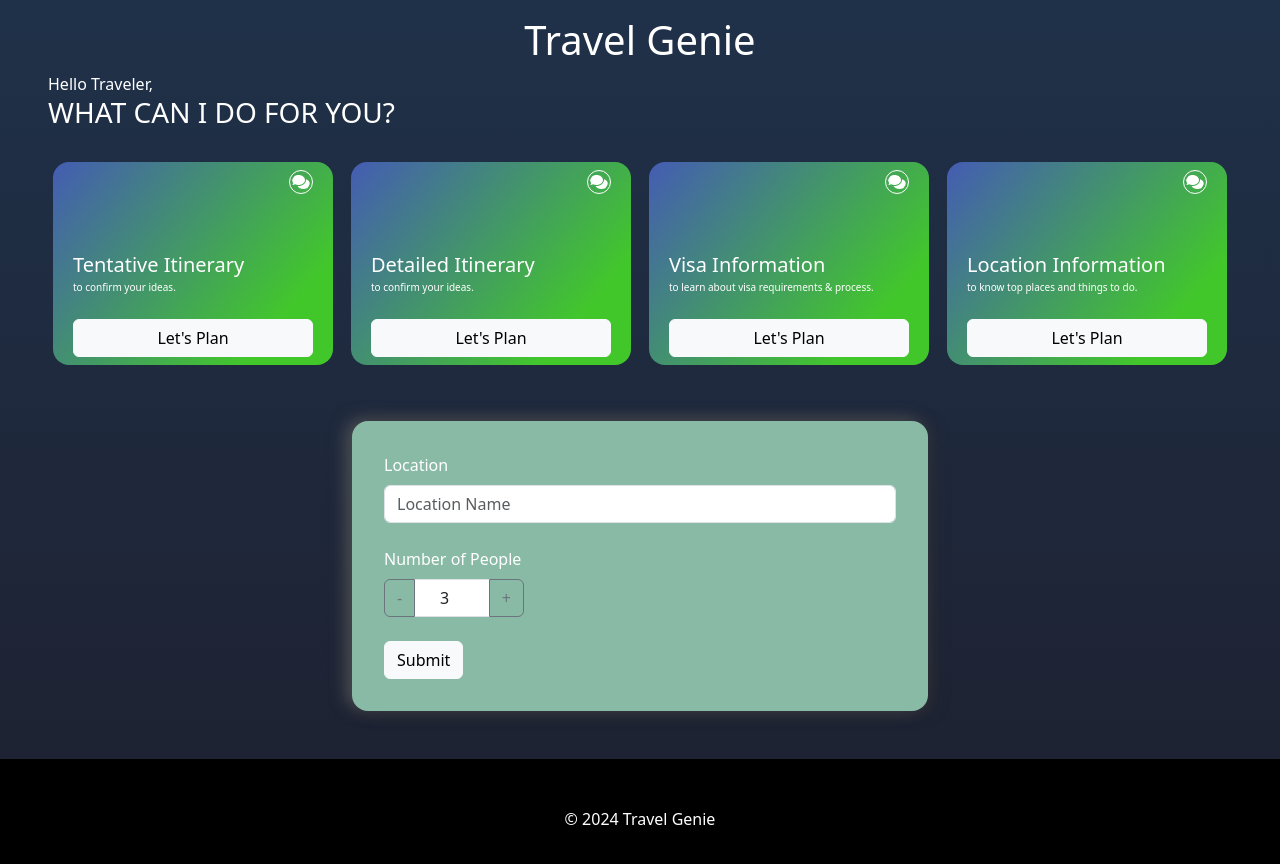
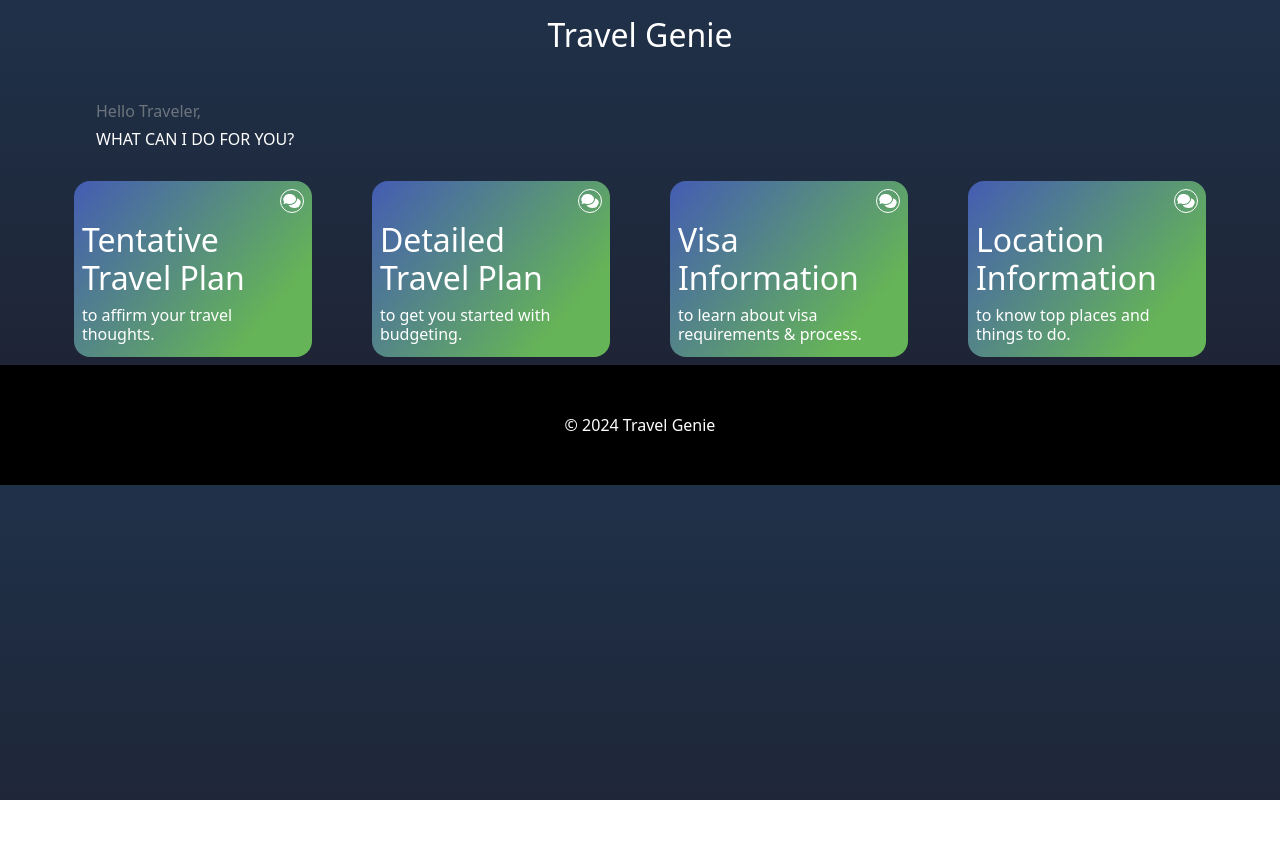
Before and after one commit to divyanshunaudiyal/itenary, a React (Vite) app: page / in a window 1280 px wide. Shown: the top 864 px of the page. After the commit the page ends 800 px from the top, so only its background shows below. Built offline with nearby package versions, Linux system fonts and the light colour scheme.

Commit message:
changed thumbnails for selected page

```diff
--- a/src/App.css
+++ b/src/App.css
@@ -5,6 +5,9 @@ body {
     rgba(30, 32, 47, 1) 0%,
     rgba(31, 49, 73, 1) 100%
   );
+}
+a {
+  text-decoration: none !important;
 }
 
 nav > .container {
@@ -23,7 +26,7 @@ nav > .container > .navbar-nav {
   background: rgb(34, 195, 203);
   background: linear-gradient(
     -50deg,
-    rgb(66, 199, 43) 20%,
+    rgb(101 180 87) 20%,
     rgb(68, 92, 179) 100%
   );
 }
@@ -78,6 +81,11 @@ footer {
 }
 @media screen and (min-width: 980px) {
   .col-lg-3 {
-    width: 23.5% !important;
+    width: 22% !important;
   }
 }
+
+/* changing thumbnail height to fixed */
+.navbar-nav .nav-item {
+  height: 11rem;
+}
--- a/src/App.jsx
+++ b/src/App.jsx
@@ -14,7 +14,7 @@ function App() {
     <>
       <Routes>
         <Route path="/" element={<Layout />}>
-          <Route index element={<Tentativeitenary />} />
+          <Route path="tentativeitenary" element={<Tentativeitenary />} />
           <Route path="detaileditenary" element={<Detaileditenary />} />
           <Route path="location" element={<Locationinfo />} />
           <Route path="visa" element={<VisaInfo />} />
--- a/src/components/Header/Header.jsx
+++ b/src/components/Header/Header.jsx
@@ -2,95 +2,144 @@
 import Container from "react-bootstrap/Container";
 import Nav from "react-bootstrap/Nav";
 import Navbar from "react-bootstrap/Navbar";
-import { Link } from "react-router-dom";
+import { Link, useLocation } from "react-router-dom";
 import { FaComments } from "react-icons/fa";
 
 function Header() {
+  const location = useLocation(); // Get the current URL
+
   return (
     <>
-      <h1 className="text-center text-white pt-3">Travel Genie</h1>
-      <span className="text-grey text-white px-5">Hello Traveler,</span>
-      <h3 className="text-dark text-white px-5">WHAT CAN I DO FOR YOU?</h3>
+      <h2 className="text-center text-white pt-3">Travel Genie</h2>
+      <h6 className="text-secondary px-5 mx-md-5 mt-5">Hello Traveler,</h6>
+      <h6 className="text-white px-5 mx-md-5">WHAT CAN I DO FOR YOU?</h6>
       <Navbar bg="transparent" data-bs-theme="dark">
         <Container>
-          {/* <Navbar.Brand href="#home">Navbar</Navbar.Brand> */}
-          <Nav className="me-auto row ">
-            <Nav.Item className="mt-3 col-5 col-lg-3 ">
-              <div className="d-flex flex-column align-items-normal  p-2">
+          <Nav className="me-auto row">
+            {/* Show all links when the current path is '/' */}
+            {location.pathname === "/" ? (
+              <>
+                <Link to="tentativeitenary" className="mt-3 col-5 col-lg-3">
+                  <Nav.Item>
+                    <div className="d-flex flex-column align-items-normal p-2">
                       <FaComments className="mb-2 text-white" size={24} />
-
-                <p className=" text-white mt-5 font-12">
-                  <span className="thumbnail-heading lead lead-text">
-                    Tentative Itinerary
-                  </span>
-                  <br /> to confirm your ideas.
-                </p>
-
-                <Link to="/" className="btn btn-light mt-2">
-                  Let{"'"}s Plan
-                </Link>
+                      <h2 className="thumbnail-heading text-white">
+                        Tentative Travel Plan
+                      </h2>
+                      <h6 className="text-white">
+                        to affirm your travel thoughts.
+                      </h6>
                     </div>
                   </Nav.Item>
-
-            <Nav.Item className="mt-3 col-5 col-lg-3 ">
-              <div className="d-flex flex-column align-items-normal  p-2">
-                {/* Top: Chat Icon */}
+                </Link>
+                <Link to="detaileditenary" className="mt-3 col-5 col-lg-3">
+                  <Nav.Item>
+                    <div className="d-flex flex-column align-items-normal p-2">
                       <FaComments className="mb-2 text-white" size={24} />
-
-                {/* Center: Text Heading */}
-                <p className=" text-white mt-5 font-12">
-                  <span className="thumbnail-heading lead lead-text">
-                    Detailed Itinerary
-                  </span>
-                  <br /> to confirm your ideas.
-                </p>
-
-                {/* Bottom: Let's Plan Button */}
-                <Link to="detaileditenary" className="btn btn-light mt-2">
-                  Let's Plan
-                </Link>
+                      <h2 className="thumbnail-heading text-white">
+                        Detailed Travel Plan
+                      </h2>
+                      <h6 className="text-white">
+                        to get you started with budgeting.
+                      </h6>
                     </div>
                   </Nav.Item>
-
-            <Nav.Item className="mt-3 col-12 col-lg-3 ">
-              <div className="d-flex flex-column align-items-normal  p-2">
-                {/* Top: Chat Icon */}
+                </Link>
+                <Link to="location" className="mt-3 col-10 col-lg-3">
+                  <Nav.Item>
+                    <div className="d-flex flex-column align-items-normal p-2">
                       <FaComments className="mb-2 text-white" size={24} />
-
-                {/* Center: Text Heading */}
-                <p className=" text-white mt-5 font-12">
-                  <span className="thumbnail-heading lead lead-text">
+                      <h2 className="thumbnail-heading text-white">
                         Visa Information
-                  </span>
-                  <br /> to learn about visa requirements & process.
-                </p>
-
-                {/* Bottom: Let's Plan Button */}
-                <Link to="visa" className="btn btn-light mt-2">
-                  Let's Plan
-                </Link>
+                      </h2>
+                      <h6 className="text-white">
+                        to learn about visa requirements & process.
+                      </h6>
                     </div>
                   </Nav.Item>
-
-            <Nav.Item className="mt-3 col-12 col-lg-3 ">
-              <div className="d-flex flex-column align-items-normal  p-2">
-                {/* Top: Chat Icon */}
+                </Link>
+                <Link to="visa" className="mt-3 col-10 col-lg-3">
+                  <Nav.Item>
+                    <div className="d-flex flex-column align-items-normal p-2">
                       <FaComments className="mb-2 text-white" size={24} />
-
-                {/* Center: Text Heading */}
-                <p className=" text-white mt-5 font-12">
-                  <span className="thumbnail-heading lead lead-text">
+                      <h2 className="thumbnail-heading text-white">
                         Location Information
-                  </span>
-                  <br /> to know top places and things to do.
-                </p>
-
-                {/* Bottom: Let's Plan Button */}
-                <Link to="location" className="btn btn-light mt-2">
-                  Let's Plan
-                </Link>
+                      </h2>
+                      <h6 className="text-white">
+                        to know top places and things to do.
+                      </h6>
                     </div>
                   </Nav.Item>
+                </Link>
+              </>
+            ) : (
+              // Render individual links for specific paths
+              <>
+                {location.pathname === "/tentativeitenary" && (
+                  <Link to="tentativeitenary">
+                    <Nav.Item className="col-12 mt-3 ">
+                      <div className="d-flex flex-column align-items-normal p-2">
+                        <FaComments className="mb-2 text-white" size={24} />
+                        <h2 className="thumbnail-heading text-white">
+                          Tentative Travel Plan
+                        </h2>
+                        <h6 className="text-white">
+                          to affirm your travel thoughts.
+                        </h6>
+                      </div>
+                    </Nav.Item>
+                  </Link>
+                )}
+
+                {location.pathname === "/detaileditenary" && (
+                  <Link to="detaileditenary">
+                    <Nav.Item className="col-12 mt-3">
+                      <div className="d-flex flex-column align-items-normal p-2">
+                        <FaComments className="mb-2 text-white" size={24} />
+                        <h2 className="thumbnail-heading text-white">
+                          Detailed Travel Plan
+                        </h2>
+                        <h6 className="text-white">
+                          to get you started with budgeting.
+                        </h6>
+                      </div>
+                    </Nav.Item>
+                  </Link>
+                )}
+
+                {location.pathname === "/location" && (
+                  <Link to="location">
+                    <Nav.Item className="col-12 mt-3">
+                      <div className="d-flex flex-column align-items-normal p-2">
+                        <FaComments className="mb-2 text-white" size={24} />
+                        <h2 className="thumbnail-heading text-white">
+                          Visa Information
+                        </h2>
+                        <h6 className="text-white">
+                          to learn about visa requirements & process.
+                        </h6>
+                      </div>
+                    </Nav.Item>
+                  </Link>
+                )}
+
+                {location.pathname === "/visa" && (
+                  <Link to="visa">
+                    <Nav.Item className="col-12 mt-3">
+                      <div className="d-flex flex-column align-items-normal p-2">
+                        <FaComments className="mb-2 text-white" size={24} />
+                        <h2 className="thumbnail-heading text-white">
+                          Location Information
+                        </h2>
+                        <h6 className="text-white">
+                          to know top places and things to do.
+                        </h6>
+                      </div>
+                    </Nav.Item>
+                  </Link>
+                )}
+              </>
+            )}
           </Nav>
         </Container>
       </Navbar>
```
Also changed, not shown: src/components/Header/Header.css (added). Lines whose indentation alone changed are shown as unchanged.
